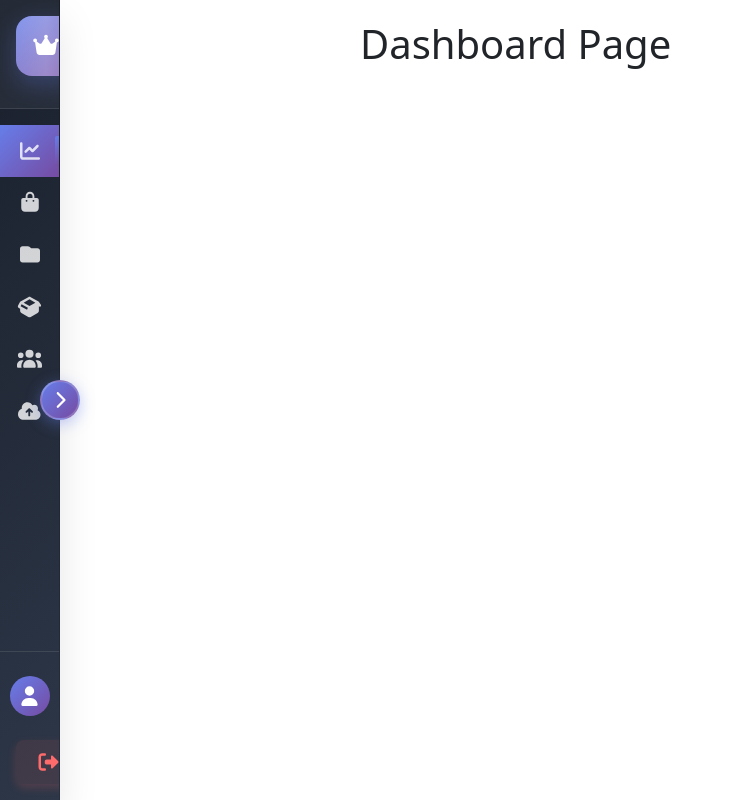
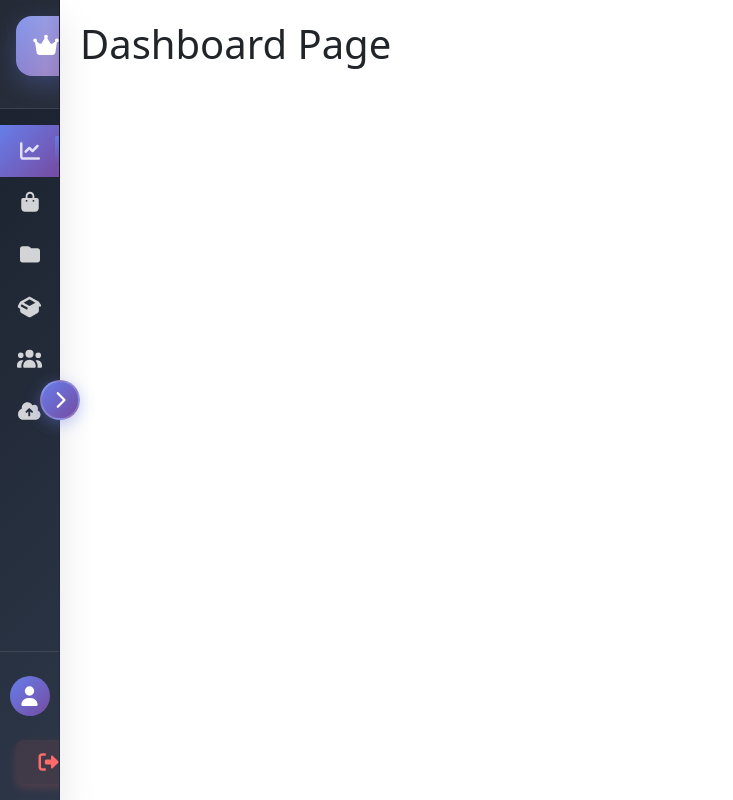
Before and after one commit to suhrob-qalandarov/prime-web-admin, a React (Create React App) app: page /dashboard in a window 1280 px wide. Shown: the whole page, without its empty margins (0-733 px from the left). Built offline with nearby package versions, Linux system fonts and the light colour scheme.

Commit message:
Remove `marginLeft` style from Dashboard container for cleaner layout.

```diff
--- a/src/components/pages/dashboard/dashboard.jsx
+++ b/src/components/pages/dashboard/dashboard.jsx
@@ -4,7 +4,7 @@ const Dashboard = () => {
     const [isLoading, setIsLoading] = useState(true);
 
     return (
-        <div style={{ padding: '20px', marginLeft: 'var(--sidebar-width)' }}>
+        <div style={{ padding: '20px',}}>
             <h1>Dashboard Page</h1>
             {/* Add your admin dashboard content here */}
         </div>
```
